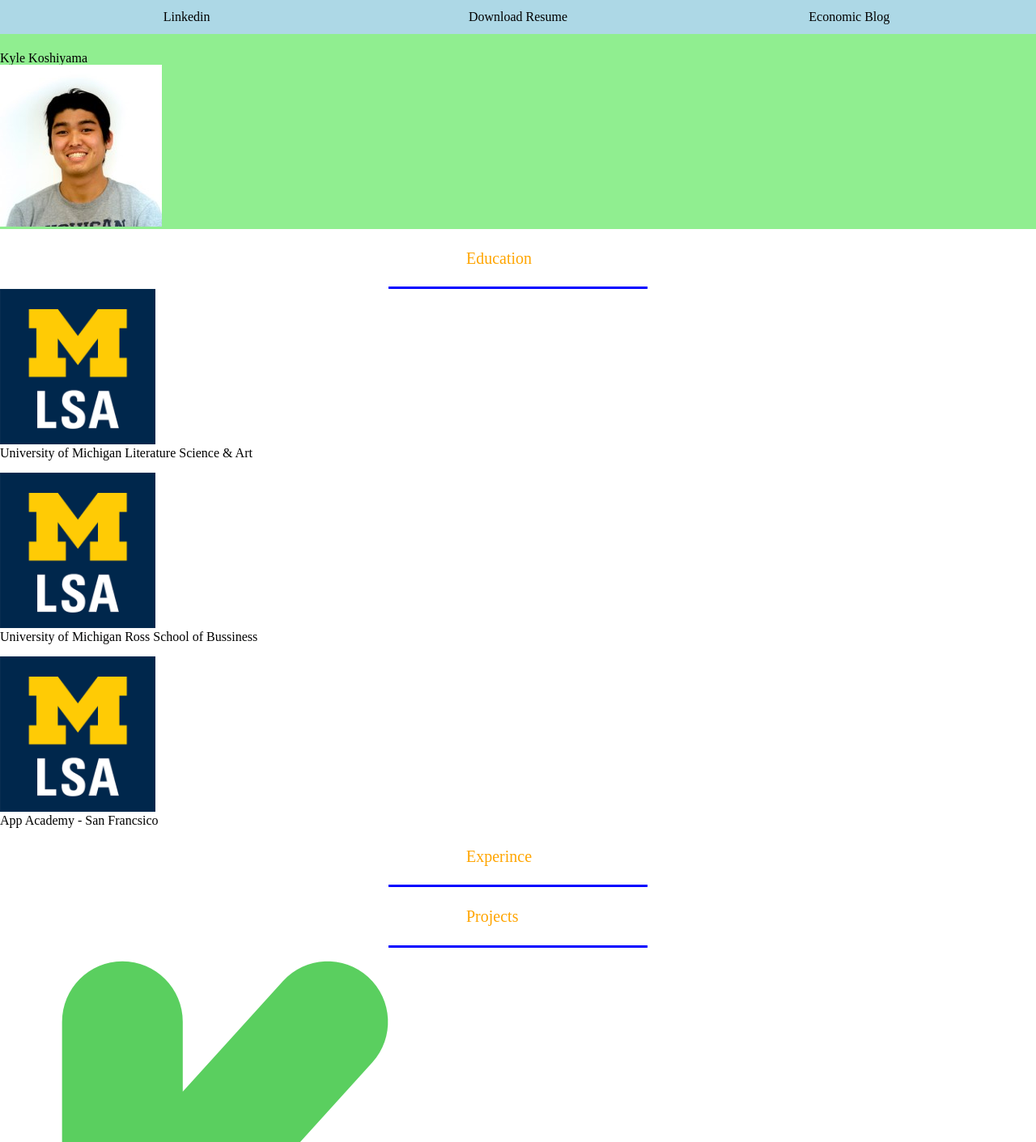
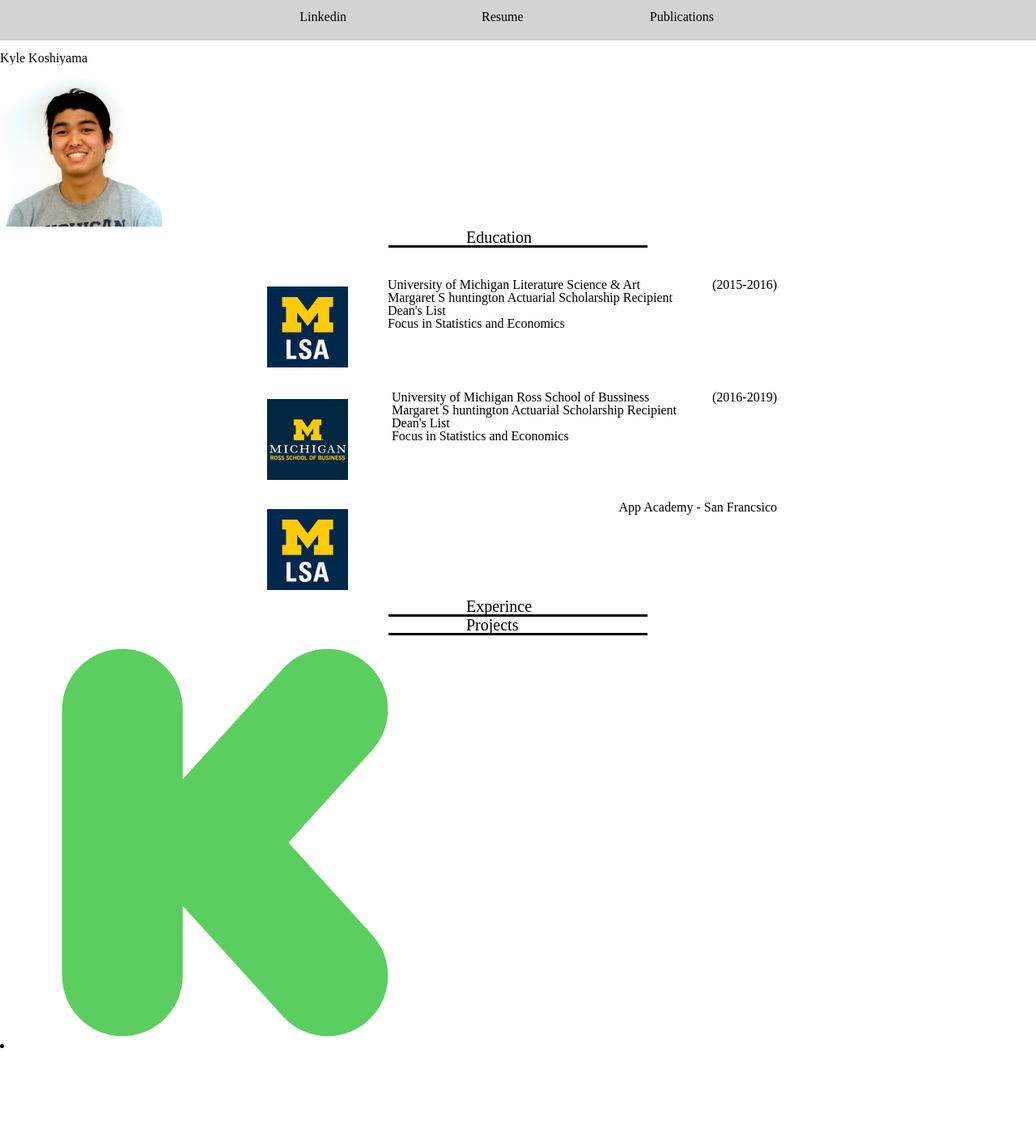
Before and after one commit to kkoshiya/photon-toy, a Flask app: page / in a window 1280 px wide. Shown: the top 1411 px of the page at 81% size. After the commit the page ends 1295 px from the top, so only its background shows below. Run offline with Flask 2, Linux system fonts and the light colour scheme.

Commit message:
flex updates for css

```diff
--- a/static/css/style.css
+++ b/static/css/style.css
@@ -67,17 +67,18 @@
 
 
 #title {
-  color: orange;
+  color: Black;
   font-size: 20px;
   margin: auto;
   width: 10%;
-  padding: 2%;
+
 }
 
 #title-bar {
-  border-bottom: solid 3px blue;
+  border-bottom: solid 3px black;
   width: 25%;
-  margin: auto
+  margin: auto;
+
 }
 
 #projects-each{
@@ -87,35 +88,67 @@
 #index-bar {
  width:100%;
  text-align:center;
- background-color: lightblue;
+ background-color: lightgray;
  position: fixed;
 }
+
 #index-bar > div {
  width: calc(100% / 6);
  display: inline-block;
  vertical-align: top;
  text-align:center;
- padding-right: 7.5%;
- padding-left: 7.5%;
+ margin-right: 5%;
+ margin-left: 2%;
  padding-top: 1%;
  padding-bottom: 1%;
+ width: 10vw;
+ height: 3vh;
+}
 
+#index-bar > div:hover {
+  cursor: pointer;
 }
+
 
 #name {
   padding-top: 5%;
 }
 
 #education-pic {
-  height: 15%;
-  width: 15%;
+  min-height: 100px;
+  min-width: 100px;
+  max-height: 50px;
+  max-widht: 50px;
+  padding: 10px;
 }
+
+#education-list{
+  padding-top: 3%;
+}
+
+#education-text {
+  padding-right: 10px;
+}
+
+#education-row {
+  display: flex;
+  justify-content: space-between;
+  padding-right: 25%;
+  padding-left: 25%;
+}
+
+
+
+
+
+
+
 
 
 
 header {
   /* background-image: url('images/K.png'); */
-  background-color: lightgreen;
+  /* background-color: lightgreen; */
   background-repeat: no-repeat;
 }
 
--- a/templates/index.html
+++ b/templates/index.html
@@ -3,6 +3,7 @@
 
 <header>
   <meta http-equiv="Cache-control" content="no-cache">
+  <meta name="viewport" content="width=device-width, initial-scale=1">
   <link rel="stylesheet" href="{{ url_for('static', filename='css/style.css') }}">
   <script src="{{url_for('static', filename='js/functions.js')}}"></script>
   <div id="index-bar">
@@ -10,10 +11,10 @@
       <a href="https://www.linkedin.com/in/kyle-koshiyama-8029bb108/" target="_blank">Linkedin</a>
     </div>
     <div>
-      <a href="{{ url_for('static', filename='images/Resume 2021.pdf') }}" target="_blank" download>Download Resume</a>
+      <a href="{{ url_for('static', filename='images/Resume 2021.pdf') }}" target="_blank" download>Resume</a>
     </div>
     <div>
-      <a href="/blog">Economic Blog</a>
+      <a href="/blog">Publications</a>
     </div>
   </div>
 
@@ -30,26 +31,45 @@
     <p id="title-bar"></p>
     <div>
       <ul id='education-list'>
-
         <li>
+          <div id='education-row'>
+            <div>
               <img id='education-pic' src="{{url_for('static', filename='images/lsa.png')}}" alt="">
-          <div>
+            </div>
+            <div id='education-text'>
               <h2>University of Michigan Literature Science & Art</h2>
+              <ul>
+                <li>Margaret S huntington Actuarial Scholarship Recipient</li>
+                <li>Dean's List</li>
+                <li>Focus in Statistics and Economics</li>
+              </ul>
+            </div>
+            <h1>(2015-2016)</h1>
           </div>
         </li>
 
         <br>
         <li>
-          <img id='education-pic' src="{{url_for('static', filename='images/lsa.png')}}" alt="">
+          <div id='education-row'>
+            <img id='education-pic' src="{{url_for('static', filename='images/ross.png')}}" alt="">
             <div>
               <h2>University of Michigan Ross School of Bussiness</h2>
+                <ul>
+                  <li>Margaret S huntington Actuarial Scholarship Recipient</li>
+                  <li>Dean's List</li>
+                  <li>Focus in Statistics and Economics</li>
+                </ul>
+            </div>
+            <h1>(2016-2019)</h1>
           </div>
         </li>
         <br>
         <li>
+          <div id='education-row'>
             <img id='education-pic' src="{{url_for('static', filename='images/lsa.png')}}" alt="">
             <div>
               <h2>App Academy - San Francsico</h2>
+            </div>
           </div>
         </li>
       </ul>
@@ -67,7 +87,7 @@
     <div>
       <ul></ul>
       <li>
-        <a href="https://github.com/ethereumbook/ethereumbook/blob/develop/07smart-contracts-solidity.asciidoc"><img
+        <a href="https://kickstart-clone.herokuapp.com/#/"><img
             src="{{ url_for('static', filename='images/K.png') }}" alt="HTML tutorial"></a>
       </li>
 
```
Also changed, not shown: static/images/ross.png (added), static/js/functions.js (line endings or trailing spaces). Lines whose indentation alone changed are shown as unchanged.
